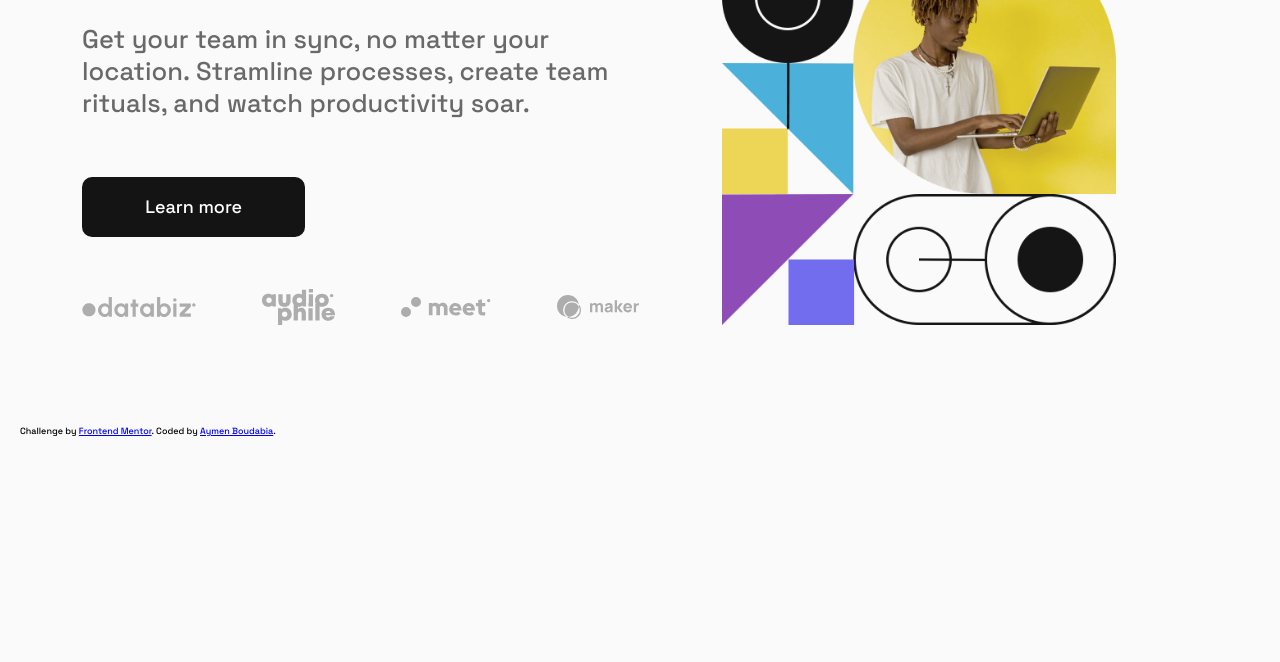
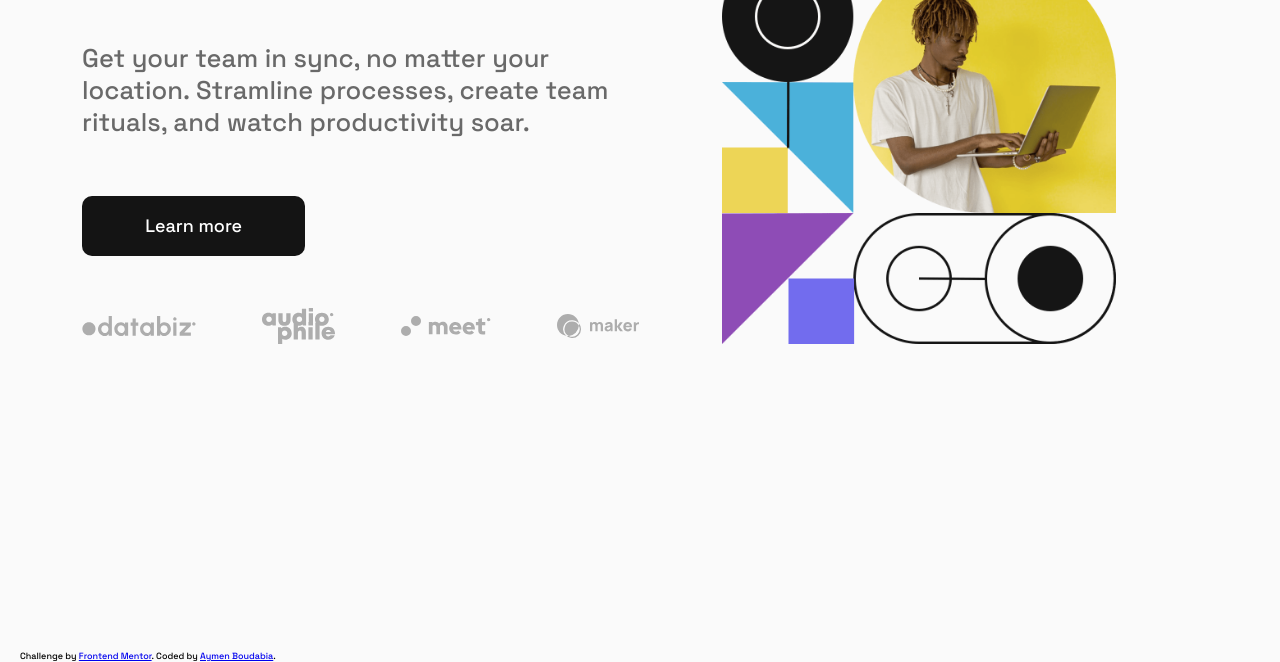
Before and after one commit to Aymenfisher/intro-section-with-dropdown-navigation, a plain HTML site: page index.html in a window 1280 px wide. Shown: the part 358-1020 px from the top of the page. Before the commit the page ends 908 px from the top, so only its background shows below. Drawn offline with Linux system fonts and the light colour scheme.

Commit message:
fixed a firefox positioning issue

```diff
--- a/index.html
+++ b/index.html
@@ -75,11 +75,11 @@
 
     </div>
   </main>
-  <footer>
-    <div class="attribution">
-      Challenge by <a href="https://www.frontendmentor.io?ref=challenge" target="_blank">Frontend Mentor</a>.
-      Coded by <a href="https://github.com/Aymenfisher">Aymen Boudabia</a>.
-    </div>
-  </footer>
 </body>
+<footer>
+  <div class="attribution">
+    Challenge by <a href="https://www.frontendmentor.io?ref=challenge" target="_blank">Frontend Mentor</a>.
+    Coded by <a href="https://github.com/Aymenfisher">Aymen Boudabia</a>.
+  </div>
+</footer>
 </html>
--- a/style.css
+++ b/style.css
@@ -21,7 +21,7 @@ body {
     margin: 0;
     padding: 20px;
     display: grid;
-    grid-template: 10% 85% 5%/ 1fr;
+    grid-template: 10% 90%/ 1fr;
     align-items: center;
     justify-content: center;
     gap: 15%;
@@ -193,8 +193,6 @@ main {
 
 footer{
     font-size: .5rem;
-    position: absolute;
-    bottom: 5px;
     text-align: left;
 }
 /****** Media Queries *********/
```
